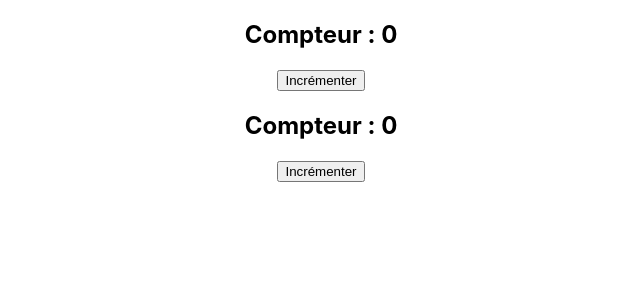
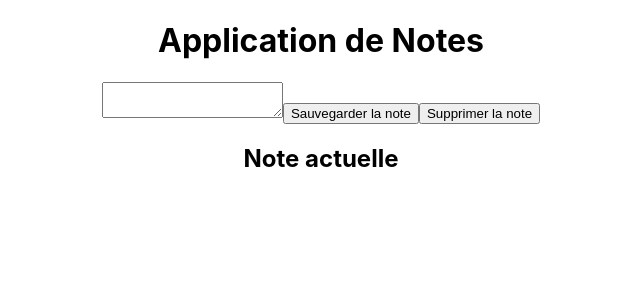
Before and after one commit to QBidolet/React-27-Novembre, a React (Create React App) app in the folder react-initiation/: page / in a window 1280 px wide. Shown: the top 300 px of the page, without its empty margins (319-959 px from the left). Built offline with nearby package versions, Linux system fonts and the light colour scheme.

Commit message:
correction notes

```diff
--- a/react-initiation/src/App.js
+++ b/react-initiation/src/App.js
@@ -4,6 +4,7 @@ import './App.css';
 import MonComposant from './cours/02-react/03-composant-fonction';
 import Props, {Compteur, Salutation, Wrapper} from './cours/03-props/01-props';
 import Compteurs from './cours/04-state/01-state';
+import Notes from './exercices/01-notes';
 
 function App() {
   return (
@@ -14,7 +15,8 @@ function App() {
     <Wrapper>
       <p>Ceci est un contenu enfant.</p>
     </Wrapper> */}
-    <Compteurs></Compteurs>
+    {/* <Compteurs></Compteurs> */}
+    <Notes></Notes>
     </div>
   );
 }
--- a/react-initiation/src/exercices/01-notes.js
+++ b/react-initiation/src/exercices/01-notes.js
@@ -1,6 +1,21 @@
-import React from 'react';
+import React, {useState} from 'react';
 
 function Notes(){
+    const [note, setNote] = useState("");
+
+    const handleNoteChange = (event) => {
+        setNote(event.target.value);
+    }
+
+    const handleSubmit = () => {
+        // Envoyer des données à un serveur ...
+        alert('Note sauvegardée : ' + note);
+    }
+
+    const handleDelete = () => {
+        // Interagir avec un serveur ?
+        setNote("");
+    }
     return (
         <div>
             <h1>Application de Notes</h1>
@@ -11,8 +26,16 @@ function Notes(){
                 Créer un bouton pour supprimer la note : Clear le champ note.
                 Afficher la note actuelle dans un paragraphe.
             */}
-
-
+            <textarea
+                value={note}
+                onChange={handleNoteChange}
+            />
+            <button onClick={handleSubmit}>Sauvegarder la note</button>
+            <button onClick={handleDelete}>Supprimer la note</button>
+            <div>
+                <h2>Note actuelle</h2>
+                <p>{note}</p>
+            </div>
         </div>
     )
 }
```
